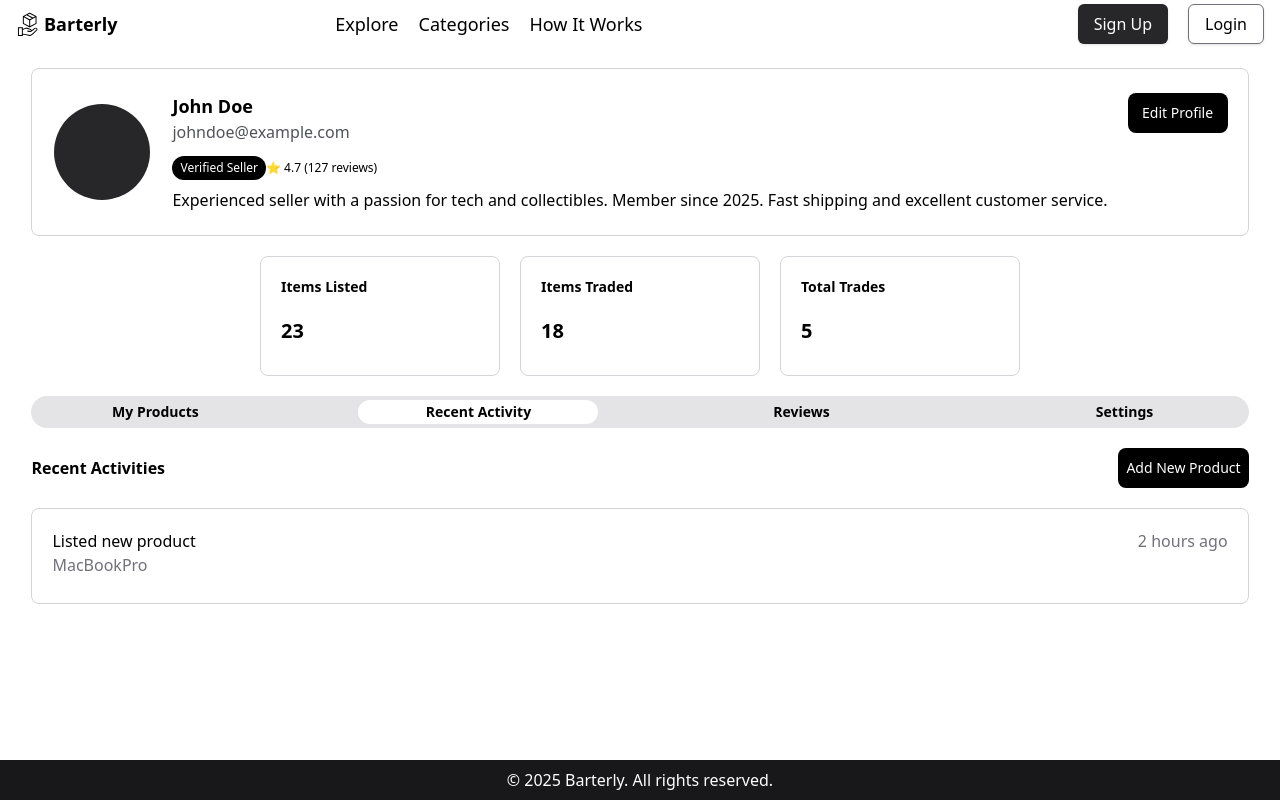
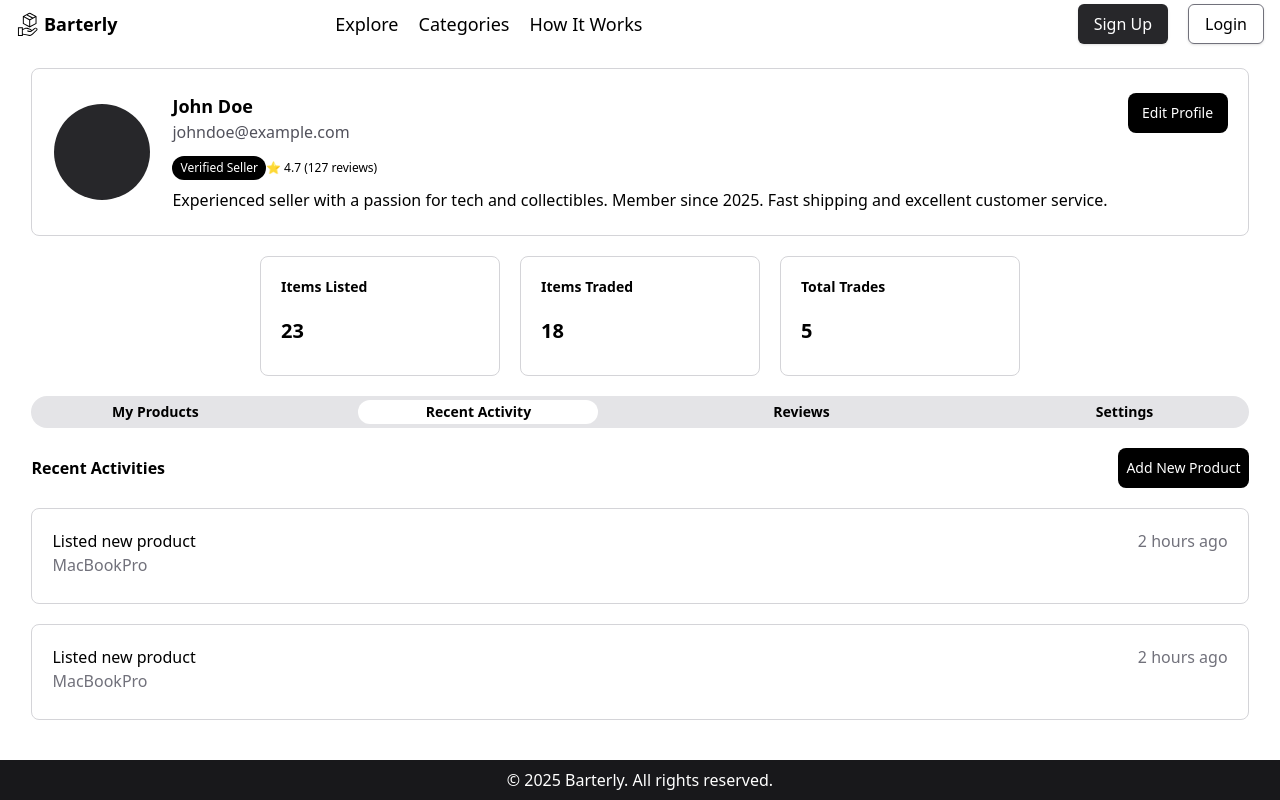
Before and after one commit to AlexKT1022/barterly-frontend, a React (Vite) app: page /profile in a window 1280 px wide. Both pictures are taken after a click on the button "Recent Activity". Built offline with nearby package versions, Linux system fonts and the light colour scheme.

Commit message:
added recent activities data display template

```diff
--- a/src/components/Profile/OverviewOptions/RecentActivities.jsx
+++ b/src/components/Profile/OverviewOptions/RecentActivities.jsx
@@ -1,7 +1,15 @@
 const RecentActivities = () => {
   return (
     <>
-      <div className="flex flex-col mt-5">
+      <div className="flex flex-col mt-5 gap-5">
+        <div className="w-full h-24 border border-zinc-300 rounded-lg p-5 ">
+          <div className="flex justify-between">
+            <p>Listed new product</p>
+            <p className="text-zinc-500">2 hours ago</p>
+          </div>
+          <p className="text-zinc-500">MacBookPro</p>
+        </div>
+
         <div className="w-full h-24 border border-zinc-300 rounded-lg p-5">
           <div className="flex justify-between">
             <p>Listed new product</p>
```
